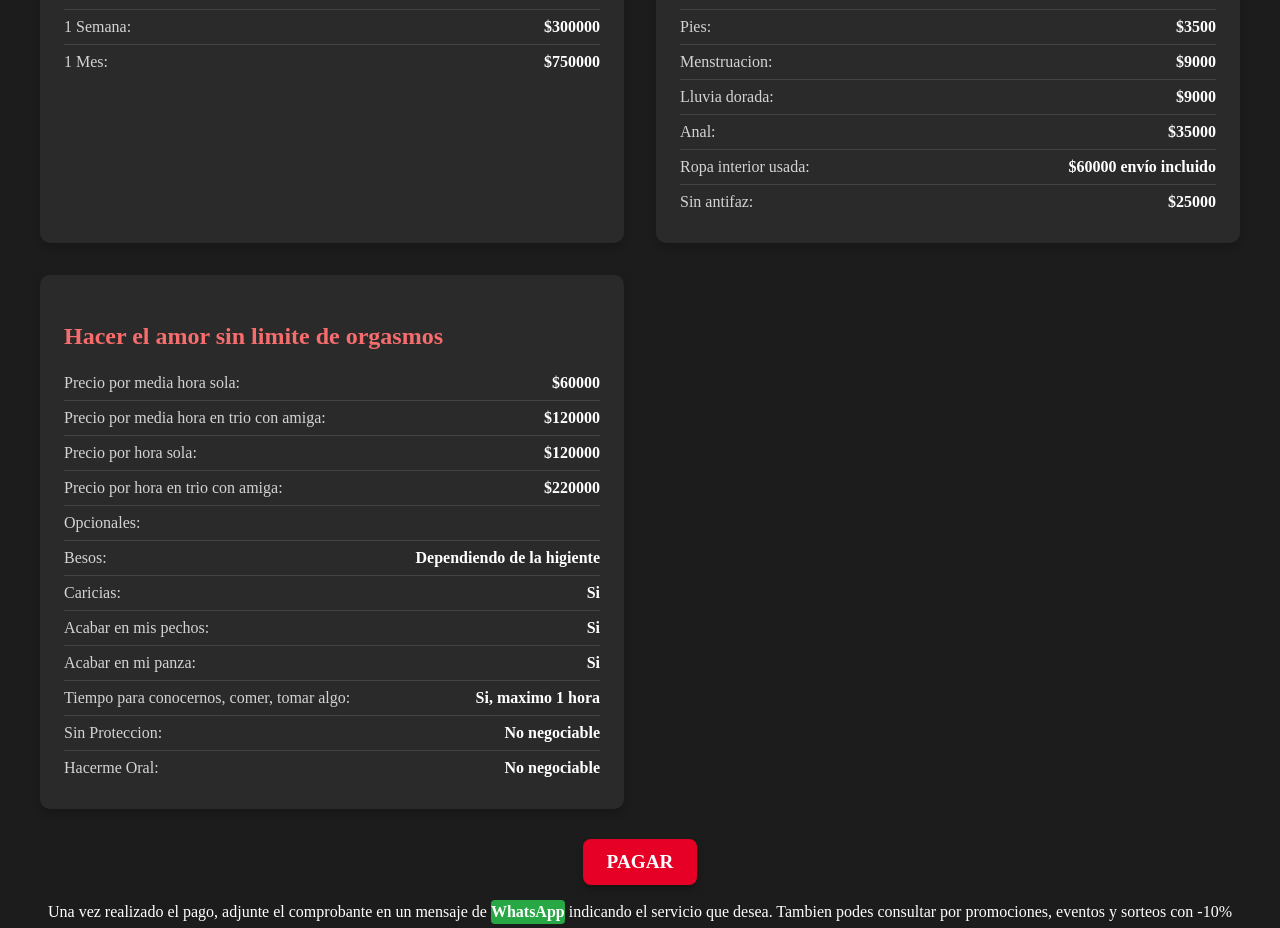
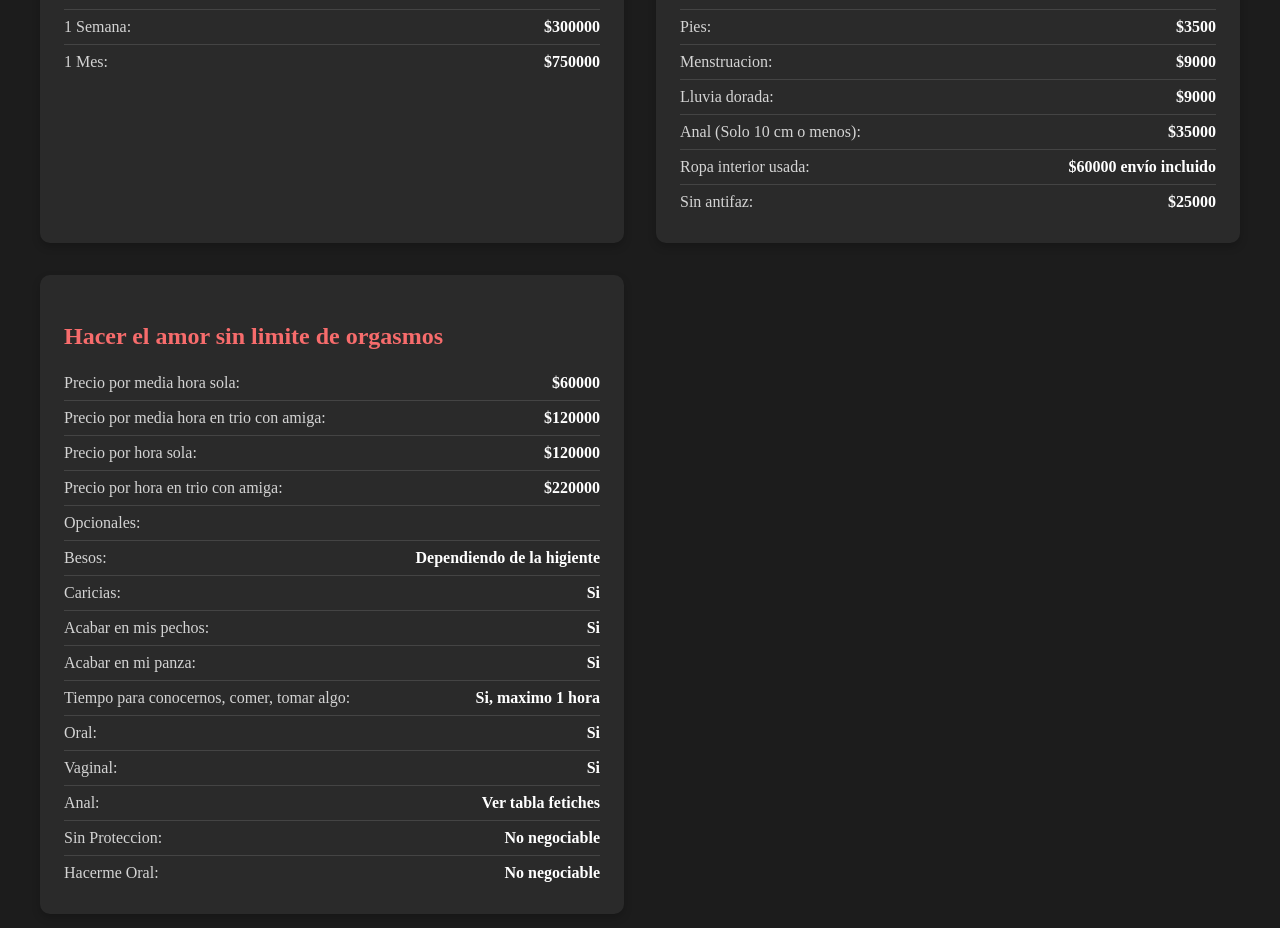
Before and after one commit to prcamacho/vinsalta.com, an Angular app in the folder vin-platform/: page / in a window 1280 px wide. Shown: the part 2707-3635 px from the top of the page. Built offline with nearby package versions, Linux system fonts and the light colour scheme.

Commit message:
Anal price

```diff
--- a/vin-platform/src/app/features/home/prices/prices.component.ts
+++ b/vin-platform/src/app/features/home/prices/prices.component.ts
@@ -94,7 +94,7 @@ export class PricesComponent {
         { name: 'Pies:', price: '$3500' },
         { name: 'Menstruacion:', price: '$9000' },
         { name: 'Lluvia dorada:', price: '$9000' },
-        { name: 'Anal:', price: '$35000' },
+        { name: 'Anal (Solo 10 cm o menos):', price: '$35000' },
         { name: 'Ropa interior usada:', price: '$60000 envío incluido' },
         { name: 'Sin antifaz:', price: '$25000' },
       ],
@@ -137,6 +137,18 @@ export class PricesComponent {
           price: 'Si, maximo 1 hora',
         },
         {
+          name: 'Oral:',
+          price: 'Si',
+        },
+        {
+          name: 'Vaginal:',
+          price: 'Si',
+        },
+        {
+          name: 'Anal:',
+          price: 'Ver tabla fetiches',
+        },
+        {
           name: 'Sin Proteccion:',
           price: 'No negociable',
         },
```
